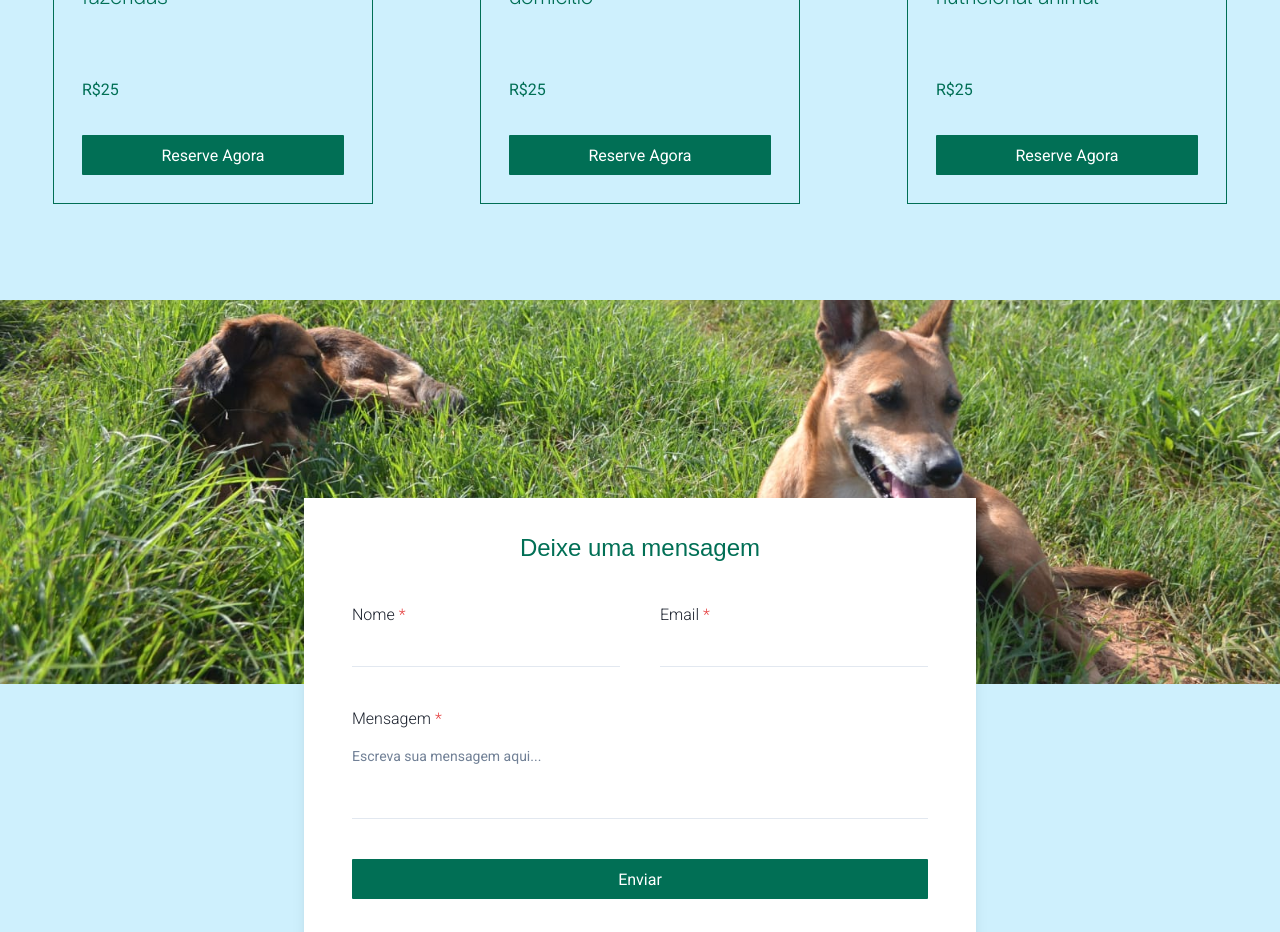
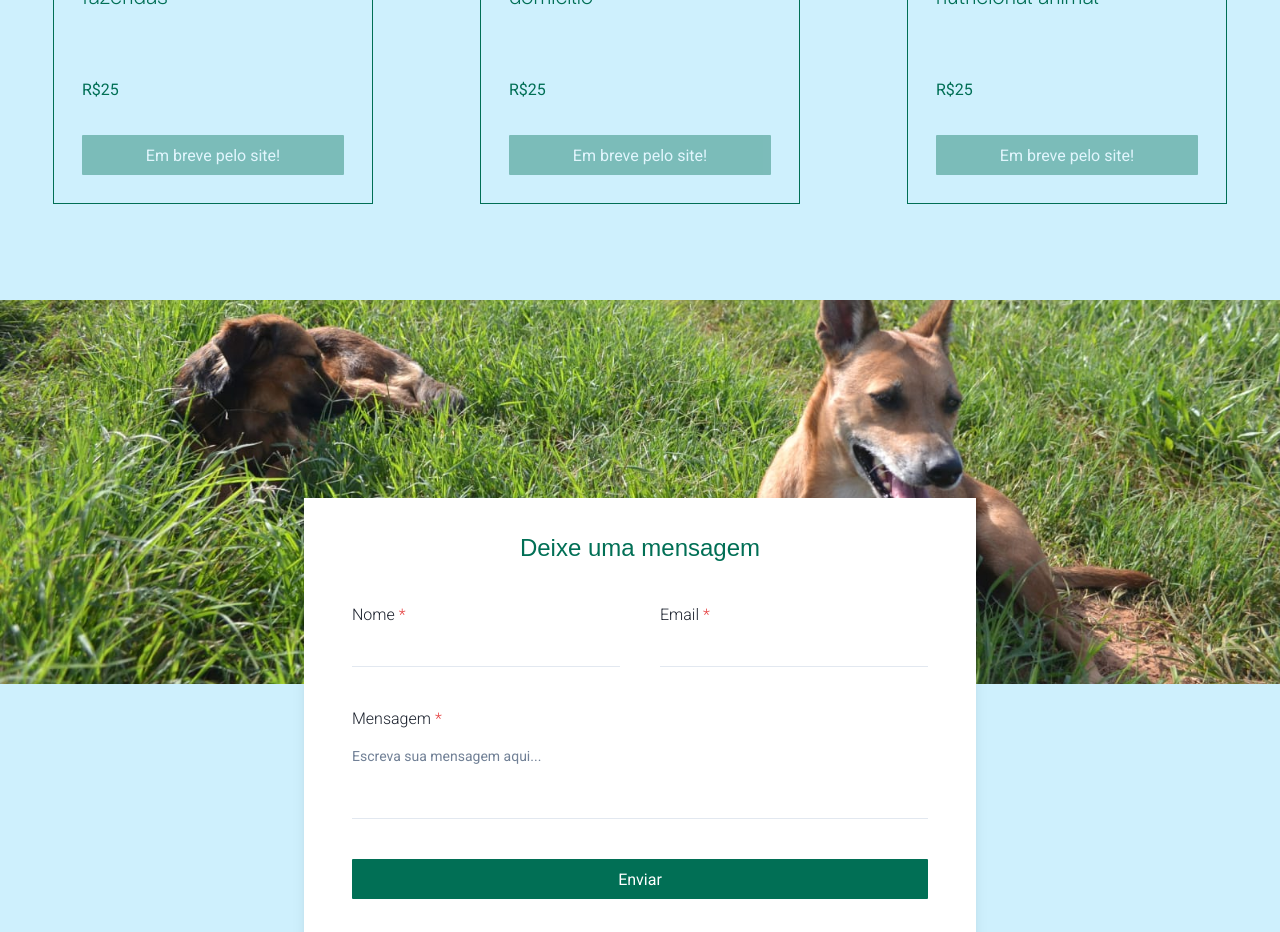
Before and after one commit to pedrotrasfereti/karlatrasfereti, a React (Vite) app: page / in a window 1280 px wide. Shown: the part 1780-2712 px from the top of the page. Built offline with nearby package versions, Linux system fonts and the light colour scheme.

Commit message:
feat(ServiceCard): update 'Book now' button text to 'Coming soon'
Updated the button text from 'Book now' to 'Coming soon' on the ServiceCard component to reflect the current availability status.

```diff
--- a/src/components/ServiceCard.jsx
+++ b/src/components/ServiceCard.jsx
@@ -33,7 +33,9 @@ function ServiceCard({ title, price }) {
 
       <Text>R${price}</Text>
 
-      <Button variant="cta">Reserve Agora</Button>
+      <Button variant="cta" isDisabled>
+        Em breve pelo site!
+      </Button>
     </Box>
   );
 }
```
